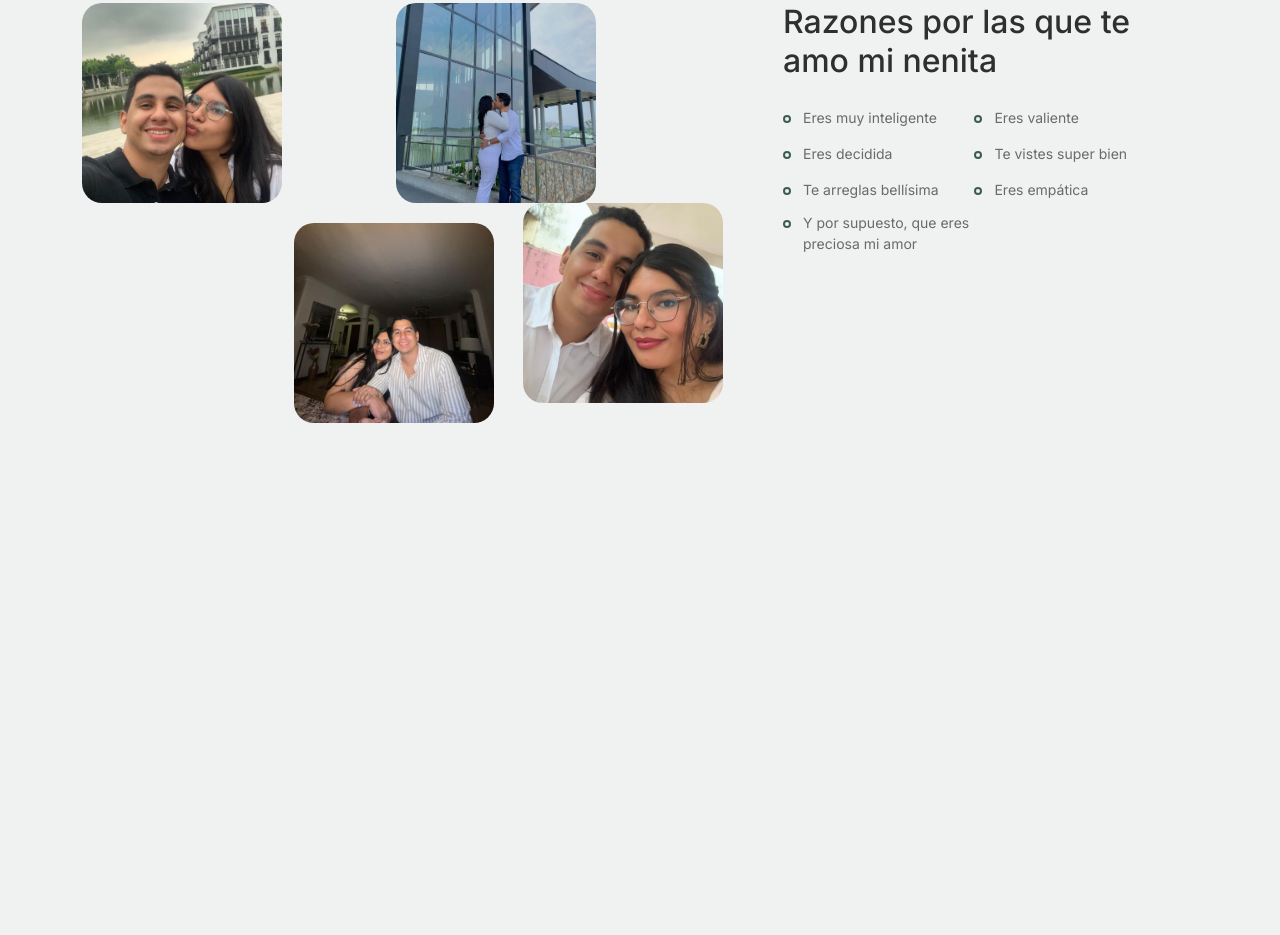
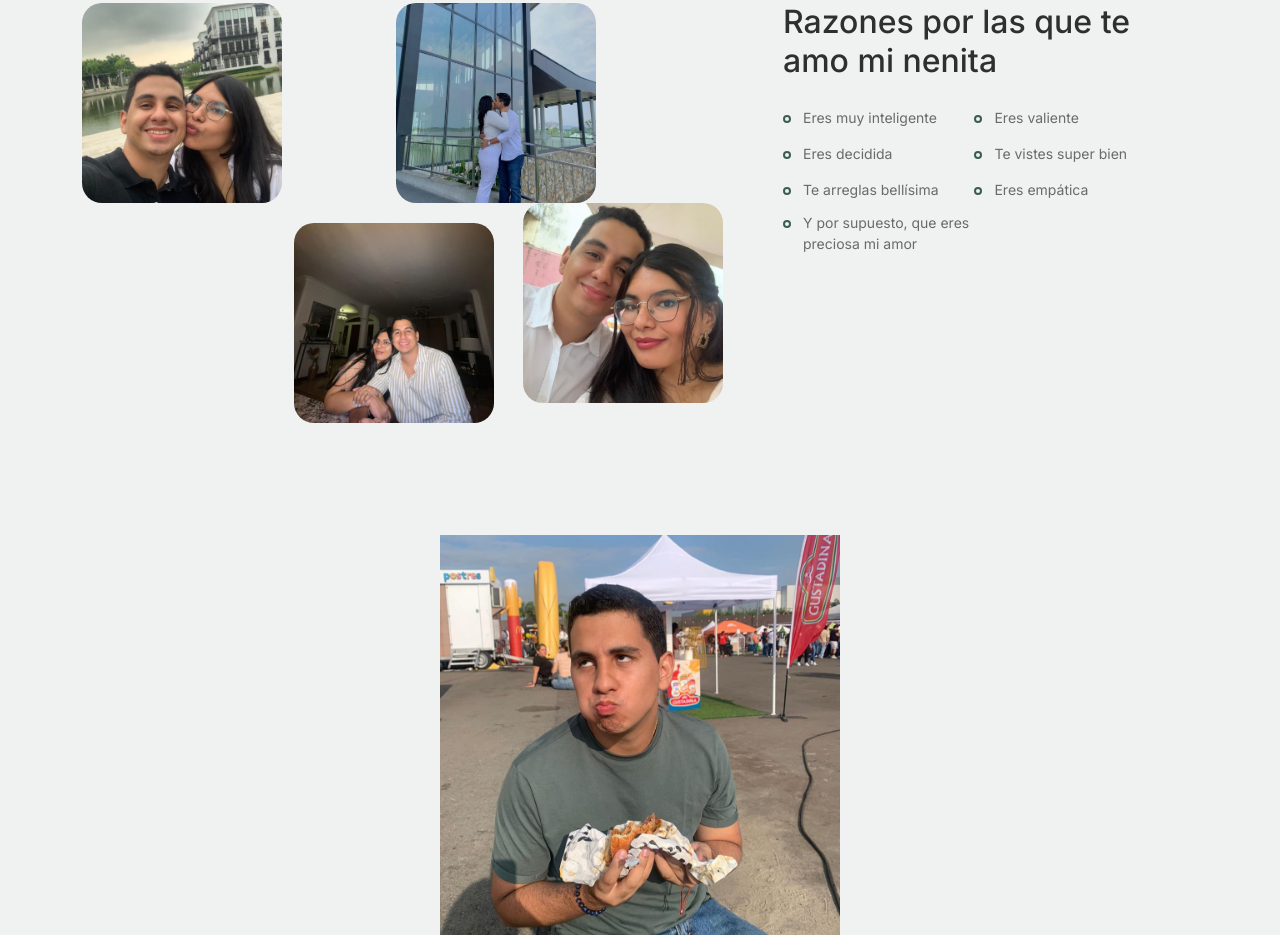
Before and after one commit to leoancab/neni2, a plain HTML site: page index.html in a window 1280 px wide. Shown: the part 2640-3575 px from the top of the page. Before the commit the page ends 3175 px from the top, so only its background shows below. Drawn offline with Linux system fonts and the light colour scheme.

Commit message:
nenita 2

```diff
--- a/index.html
+++ b/index.html
@@ -244,6 +244,9 @@
 				</div>
 			</div>
 		</div>
+	</div>
+	<div style="justify-content: center;display: flex;">
+		<img src="images/neni15.jpg" width="400">
 	</div>
 	<!-- End We Help Section -->
 
```
